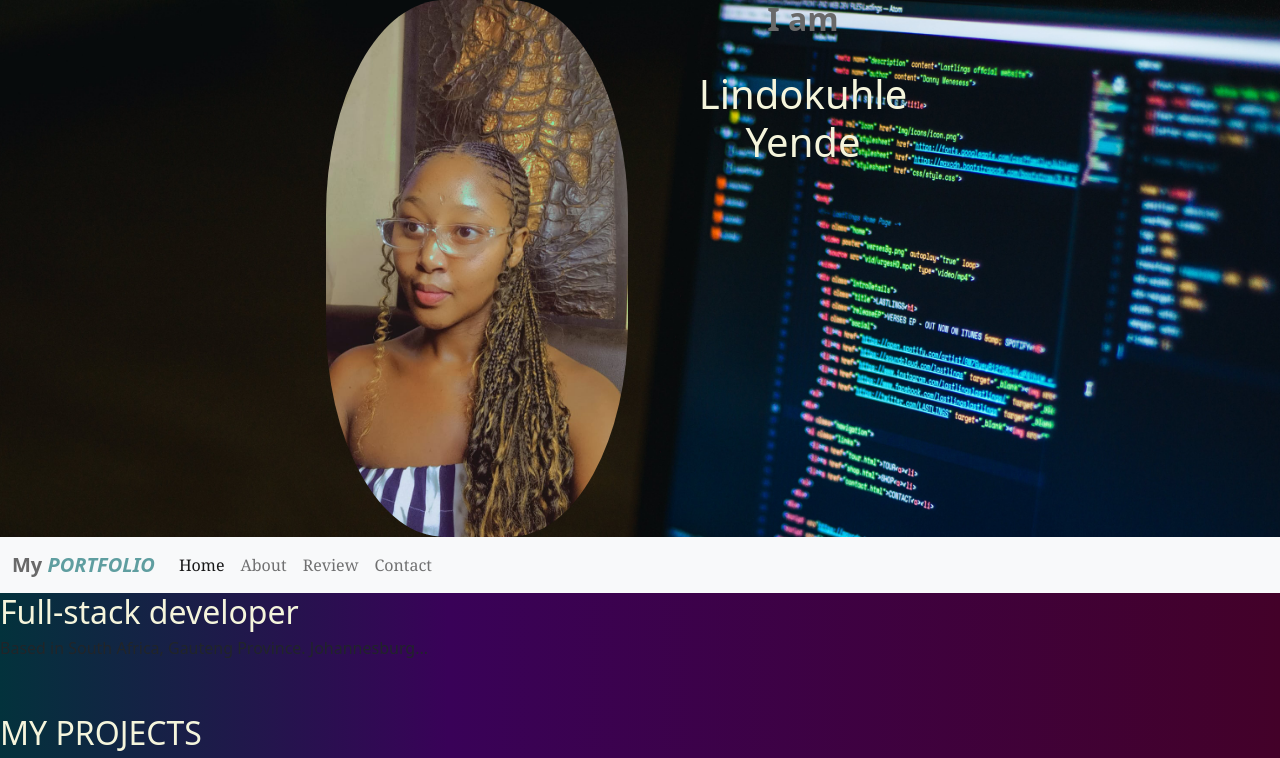
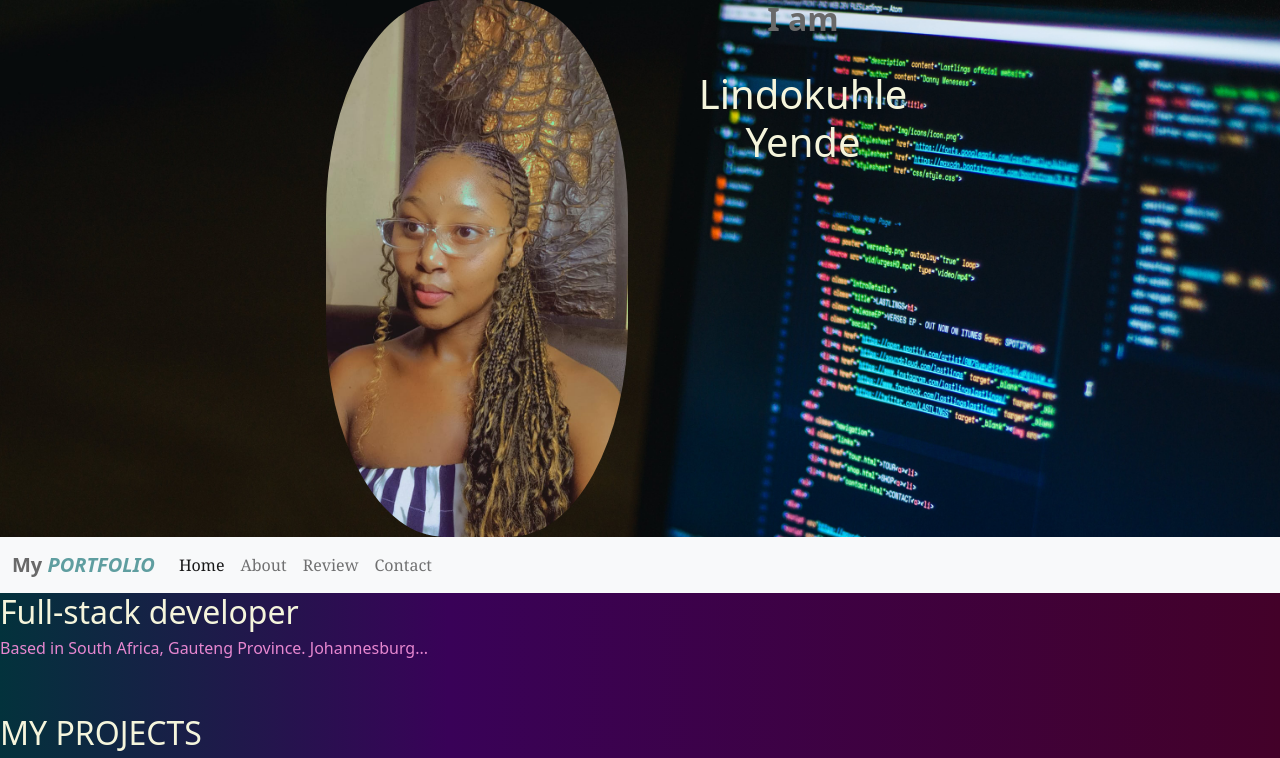
Before and after one commit to LindokuhleYende/Portfolio-project, a plain HTML site: page index.html in a window 1280 px wide. Shown: the top 758 px of the page. Drawn offline with nearby package versions, Linux system fonts and the light colour scheme.

Commit message:
Update index.html

```diff
--- a/index.html
+++ b/index.html
@@ -60,7 +60,7 @@
         <h2>
             Full-stack developer
         </h2>
-            <h6>
+            <h6 style="color: rgb(231, 135, 208);">
             Based in South Africa, Gauteng Province. Johannesburg...
         </h6>
         <br />
```
